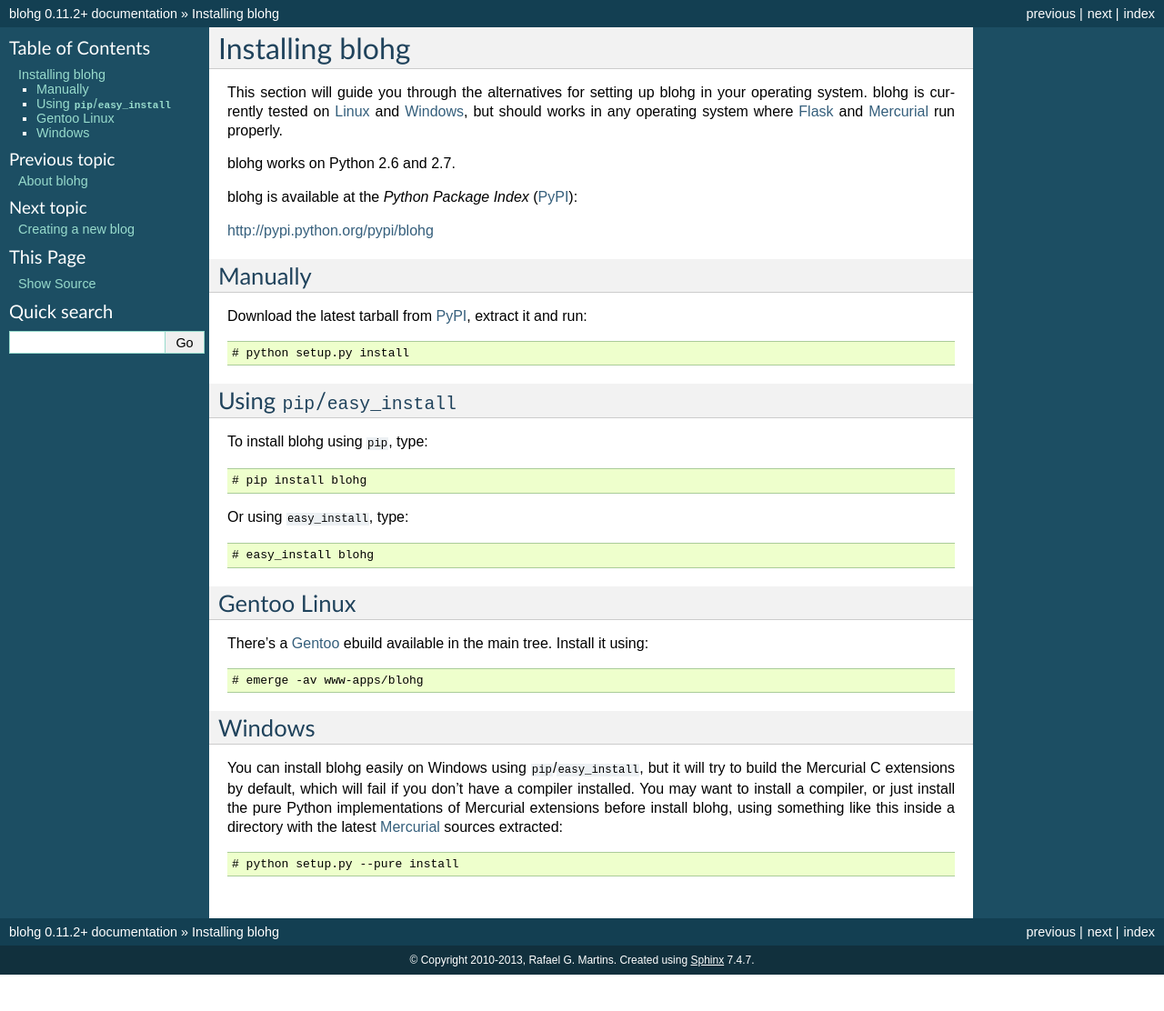
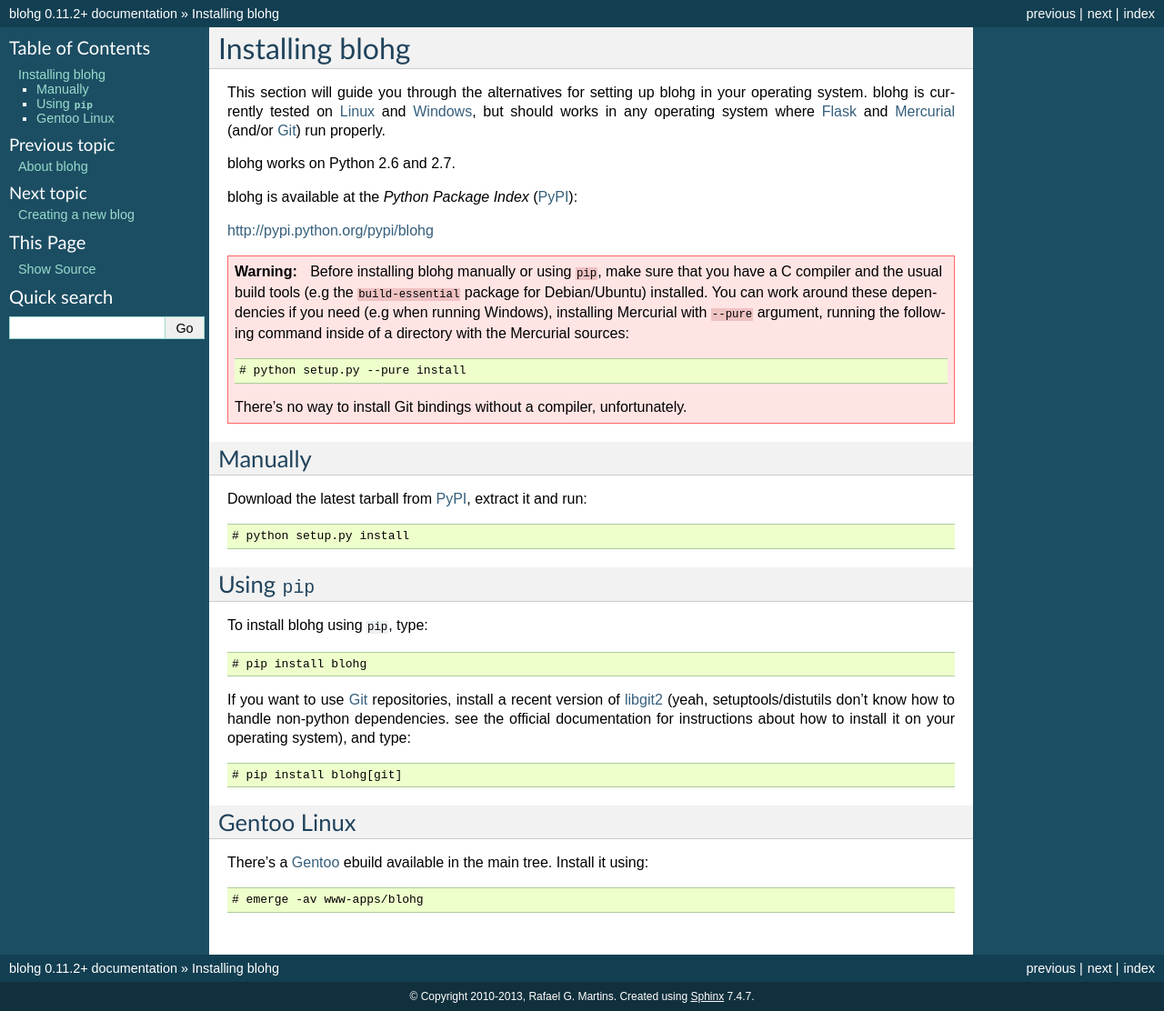
Before and after one commit to rafaelmartins/blohg, a Sphinx documentation site: the page built from docs/install.rst, in a window 1280 px wide. Shown: the whole page at 91% size. Built offline with Sphinx 7.4.7, drawn with Linux system fonts in a browser that asks for light colours; before the commit the page ends 1072 px from its top, so only the background shows below that.

Commit message:
update docs

```diff
--- a/docs/deploy.rst
+++ b/docs/deploy.rst
@@ -2,6 +2,12 @@
 
 Deploying your blog
 ===================
+
+.. warning::
+
+   This guide does not cover the deploy using a Git repository, but there are no
+   big differences. Just use the equivalent ``git`` commands.
+
 
 Using a WSGI app
 ----------------
--- a/docs/index.rst
+++ b/docs/index.rst
@@ -8,8 +8,8 @@ blohg, a Mercurial-based blogging engine
 :Version: |release|
 
 
-This is blohg, a full-featured blogging engine, that uses Mercurial as the
-storage backend.
+This is blohg, a full-featured blogging engine, that uses Mercurial (or
+alternatively Git) as the storage backend.
 
 Here you will find a complete documentation about the usage and the concepts
 behind blohg.
--- a/docs/install.rst
+++ b/docs/install.rst
@@ -5,8 +5,8 @@ Installing blohg
 
 This section will guide you through the alternatives for setting up blohg in
 your operating system. blohg is currently tested on Linux_ and Windows_,
-but should works in any operating system where Flask_ and Mercurial_
-run properly.
+but should works in any operating system where Flask_ and Mercurial_ (and/or
+Git_) run properly.
 
 blohg works on Python 2.6 and 2.7.
 
@@ -18,7 +18,21 @@ http://pypi.python.org/pypi/blohg
 .. _Windows: http://windows.microsoft.com/
 .. _Flask: http://flask.pocoo.org/
 .. _Mercurial: http://mercurial.selenic.com/
+.. _Git: http://git-scm.com/
 .. _PyPI: http://pypi.python.org/
+
+.. warning::
+
+   Before installing blohg manually or using ``pip``, make sure that you have
+   a C compiler and the usual build tools (e.g the ``build-essential`` package
+   for Debian/Ubuntu) installed. You can work around these dependencies if you
+   need (e.g when running Windows), installing Mercurial with ``--pure``
+   argument, running the following command inside of a directory with the
+   Mercurial sources::
+
+       # python setup.py --pure install
+
+   There's no way to install Git bindings without a compiler, unfortunately.
 
 
 Manually
@@ -26,19 +40,24 @@ Manually
 
 Download the latest tarball from PyPI_, extract it and run::
 
-   # python setup.py install
+    # python setup.py install
 
 
-Using ``pip``/``easy_install``
-------------------------------
+Using ``pip``
+-------------
 
 To install blohg using ``pip``, type::
 
     # pip install blohg
 
-Or using ``easy_install``, type::
+If you want to use Git_ repositories, install a recent version of libgit2_
+(yeah, setuptools/distutils don't know how to handle non-python dependencies.
+see the official documentation for instructions about how to install it on
+your operating system), and type::
 
-    # easy_install blohg
+    # pip install blohg[git]
+
+.. _libgit2: http://libgit2.github.com/
 
 
 Gentoo Linux
@@ -49,18 +68,3 @@ There's a Gentoo_ ebuild available in the main tree. Install it using::
     # emerge -av www-apps/blohg
 
 .. _Gentoo: http://www.gentoo.org/
-
-
-Windows
--------
-
-.. _Mercurial: http://mercurial.selenic.com/
-
-You can install blohg easily on Windows using ``pip``/``easy_install``, but
-it will try to build the Mercurial C extensions by default, which will fail
-if you don't have a compiler installed. You may want to install a compiler,
-or just install the pure Python implementations of Mercurial extensions
-before install blohg, using something like this inside a directory with
-the latest Mercurial_ sources extracted::
-
-    # python setup.py --pure install
```
Also changed, not shown: docs/about.rst (+4 -3 lines), docs/new-blog.rst (+22 -4 lines).
